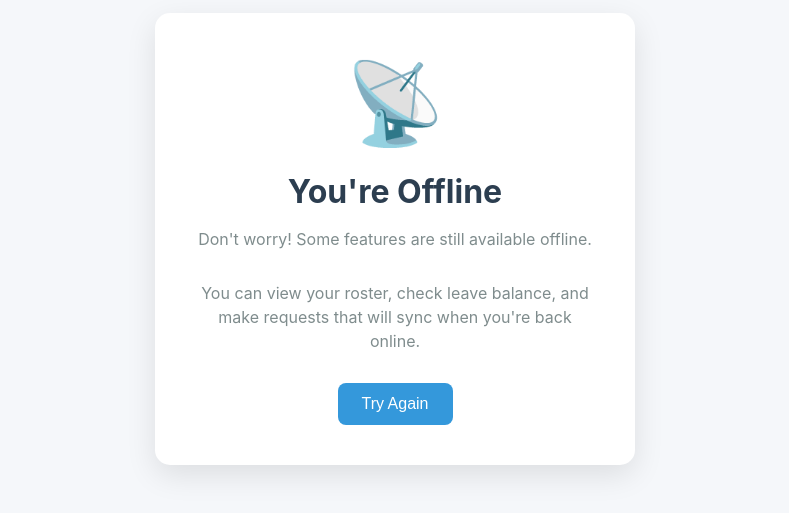
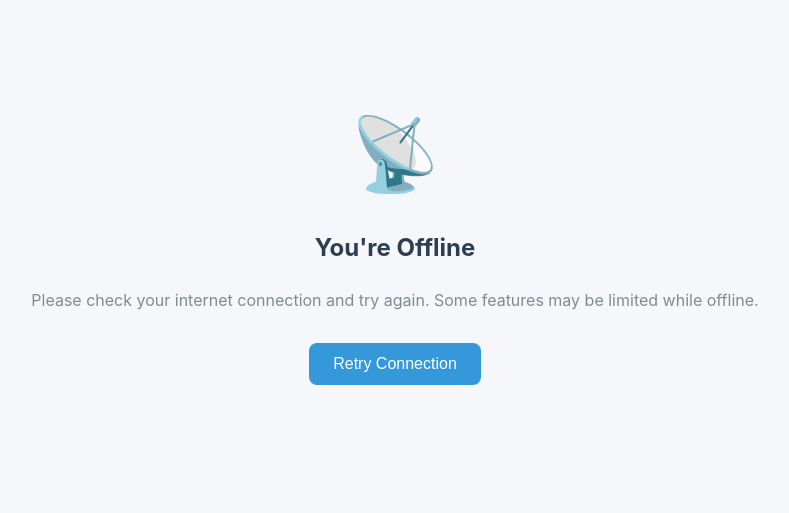
Before and after one commit to Mine10-App/DutyChange, a plain HTML site: page offline.html in a window 1280 px wide. Shown: the part 181-694 px from the top of the page, without its empty margins (245-1034 px from the left). Drawn offline with Linux system fonts and the light colour scheme.

Commit message:
Update offline.html

```diff
--- a/offline.html
+++ b/offline.html
@@ -1,43 +1,37 @@
 <!DOCTYPE html>
-<html lang="en">
+<html>
 <head>
     <meta charset="UTF-8">
     <meta name="viewport" content="width=device-width, initial-scale=1.0">
     <title>Offline - Duty Manager</title>
     <style>
         body {
+            display: flex;
+            flex-direction: column;
+            align-items: center;
+            justify-content: center;
+            height: 100vh;
             font-family: -apple-system, BlinkMacSystemFont, 'Segoe UI', Roboto, sans-serif;
-            display: flex;
-            justify-content: center;
-            align-items: center;
-            min-height: 100vh;
+            text-align: center;
+            padding: 20px;
             background: #f5f7fa;
-            margin: 0;
-            padding: 20px;
+            color: #2c3e50;
         }
-        .offline-container {
-            text-align: center;
-            background: white;
-            padding: 40px;
-            border-radius: 15px;
-            box-shadow: 0 10px 30px rgba(0,0,0,0.1);
-            max-width: 400px;
-        }
-        .offline-icon {
-            font-size: 80px;
+        .icon {
+            font-size: 72px;
             margin-bottom: 20px;
-            color: #f39c12;
+            color: #7f8c8d;
         }
         h1 {
-            color: #2c3e50;
+            font-size: 24px;
             margin-bottom: 10px;
         }
         p {
             color: #7f8c8d;
             margin-bottom: 30px;
-            line-height: 1.5;
+            line-height: 1.6;
         }
-        .btn {
+        button {
             background: #3498db;
             color: white;
             border: none;
@@ -45,21 +39,17 @@
             border-radius: 8px;
             font-size: 16px;
             cursor: pointer;
-            text-decoration: none;
-            display: inline-block;
+            transition: background 0.3s;
         }
-        .btn:hover {
+        button:hover {
             background: #2980b9;
         }
     </style>
 </head>
 <body>
-    <div class="offline-container">
-        <div class="offline-icon">📡</div>
-        <h1>You're Offline</h1>
-        <p>Don't worry! Some features are still available offline.</p>
-        <p>You can view your roster, check leave balance, and make requests that will sync when you're back online.</p>
-        <button class="btn" onclick="location.reload()">Try Again</button>
-    </div>
+    <div class="icon">📡</div>
+    <h1>You're Offline</h1>
+    <p>Please check your internet connection and try again. Some features may be limited while offline.</p>
+    <button onclick="location.reload()">Retry Connection</button>
 </body>
 </html>
```
